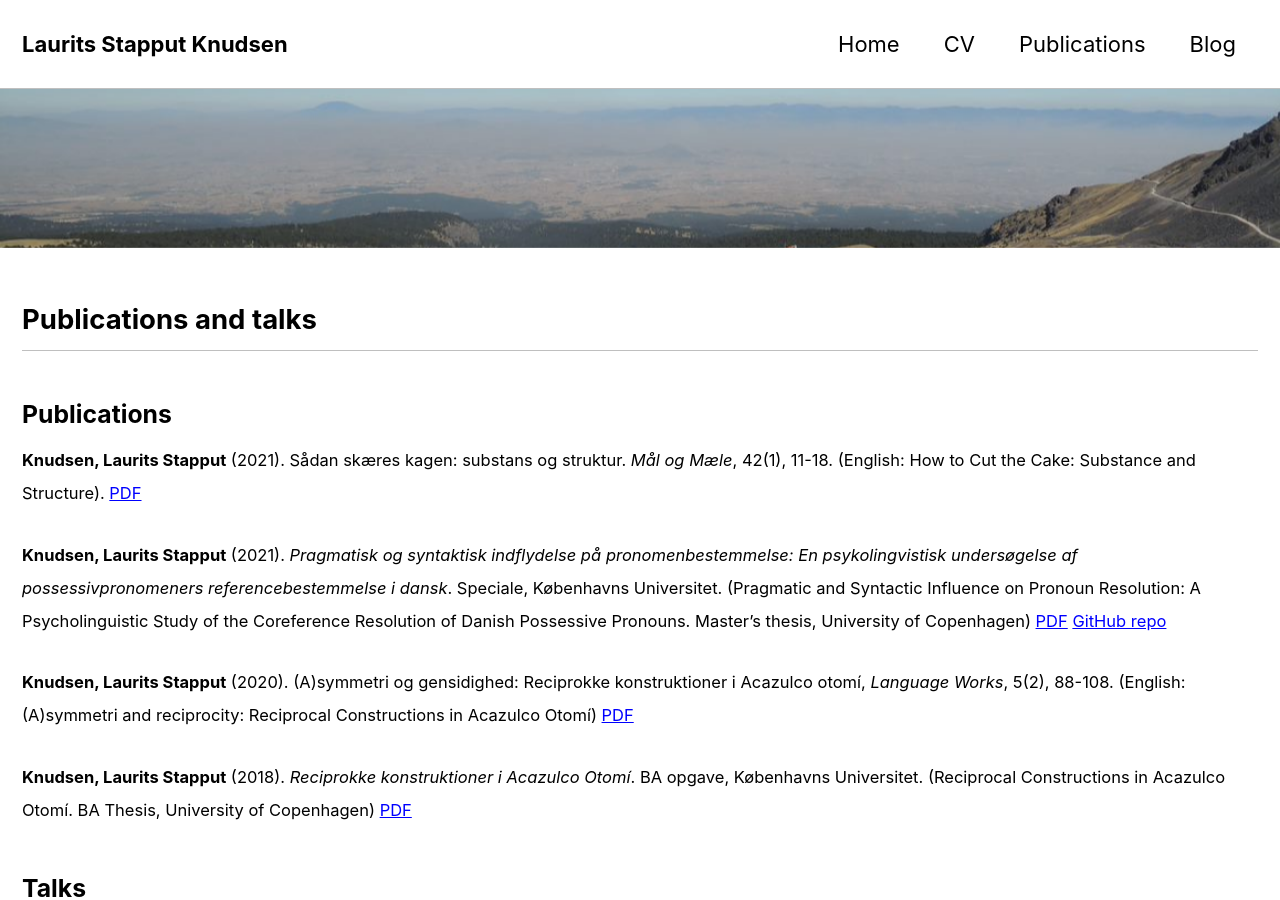
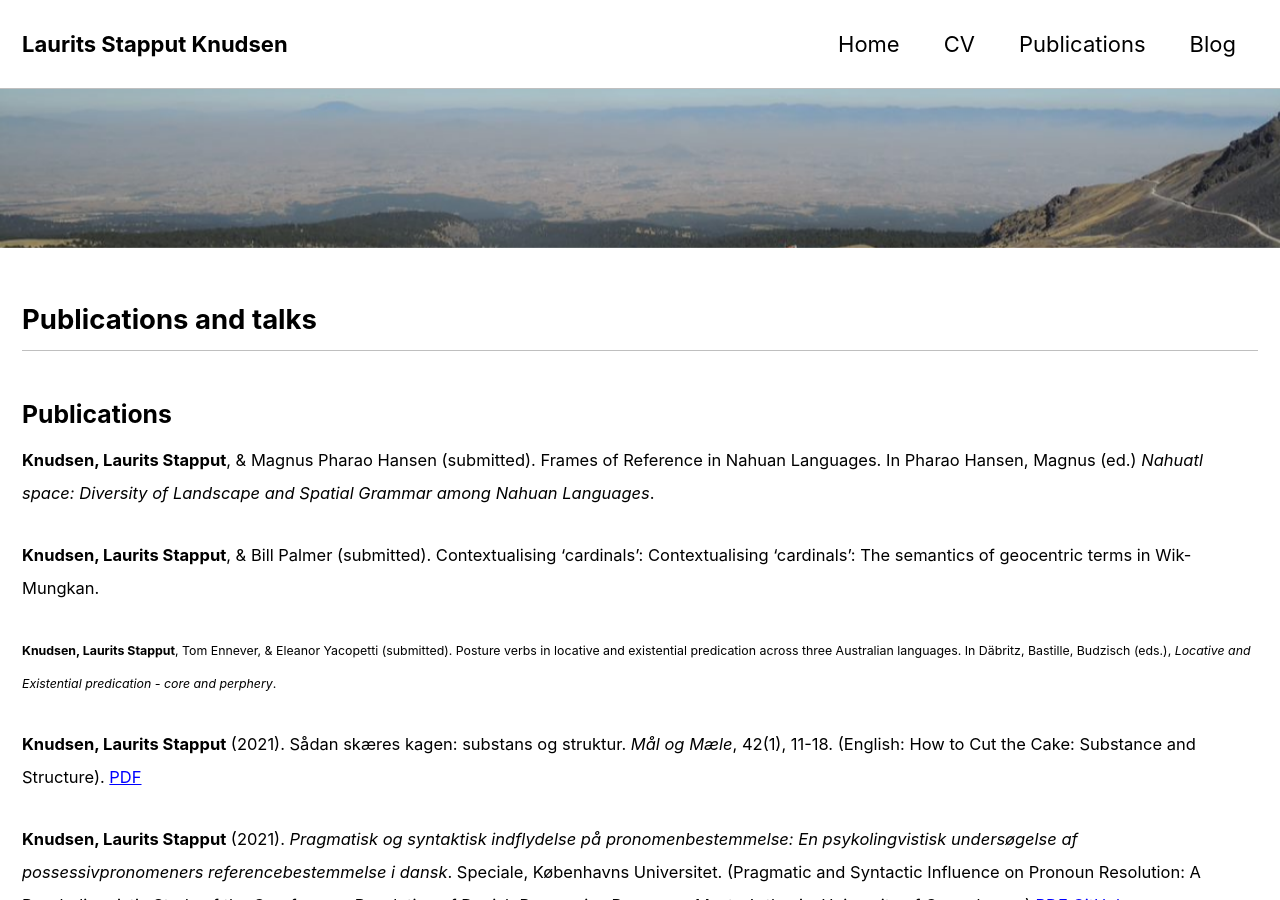
Before and after one commit to lstapputknudsen/lstapputknudsen.github.io, a Jekyll site: the page built from _pages/publications.md, in a window 1280 px wide and 900 px high. Built offline with Jekyll 4.4.1, drawn with Linux system fonts in a browser that asks for light colours; cached includes are drawn as plain includes.

Commit message:
Opdaterede publikationer

```diff
--- a/_pages/publications.md
+++ b/_pages/publications.md
@@ -11,6 +11,13 @@ header:
 ## Publications and talks
 
 ### Publications
+
+<small> **Knudsen, Laurits Stapput**, & Magnus Pharao Hansen (submitted). Frames of Reference in Nahuan Languages. In Pharao Hansen, Magnus (ed.) *Nahuatl space: Diversity of Landscape and Spatial Grammar among Nahuan Languages*.
+
+<small> **Knudsen, Laurits Stapput**, & Bill Palmer (submitted). Contextualising 'cardinals': Contextualising ‘cardinals’: The semantics of geocentric terms in Wik-Mungkan.
+
+<small> <small> **Knudsen, Laurits Stapput**, Tom Ennever, & Eleanor Yacopetti (submitted). Posture verbs in locative and existential predication across three Australian languages. In Däbritz, Bastille, Budzisch (eds.), *Locative and Existential predication - core and perphery*.
+
 <small> **Knudsen, Laurits Stapput** (2021). Sådan skæres kagen: substans og struktur. *Mål og Mæle*, 42(1), 11-18. (English: How to Cut the Cake: Substance and Structure). [PDF](https://osf.io/g8ds3)
 
 <small> **Knudsen, Laurits Stapput** (2021). *Pragmatisk og syntaktisk indflydelse på pronomenbestemmelse: En psykolingvistisk undersøgelse af possessivpronomeners referencebestemmelse i dansk*. Speciale, Københavns Universitet. (Pragmatic and Syntactic Influence on Pronoun Resolution: A Psycholinguistic Study of the Coreference Resolution of Danish Possessive Pronouns. Master's thesis, University of Copenhagen) [PDF](https://osf.io/wg5vf) [GitHub repo](https://github.com/lstapputknudsen/pronoun-resolution-in-danish_masters-thesis)
```
Also changed, not shown: 1 other file.
